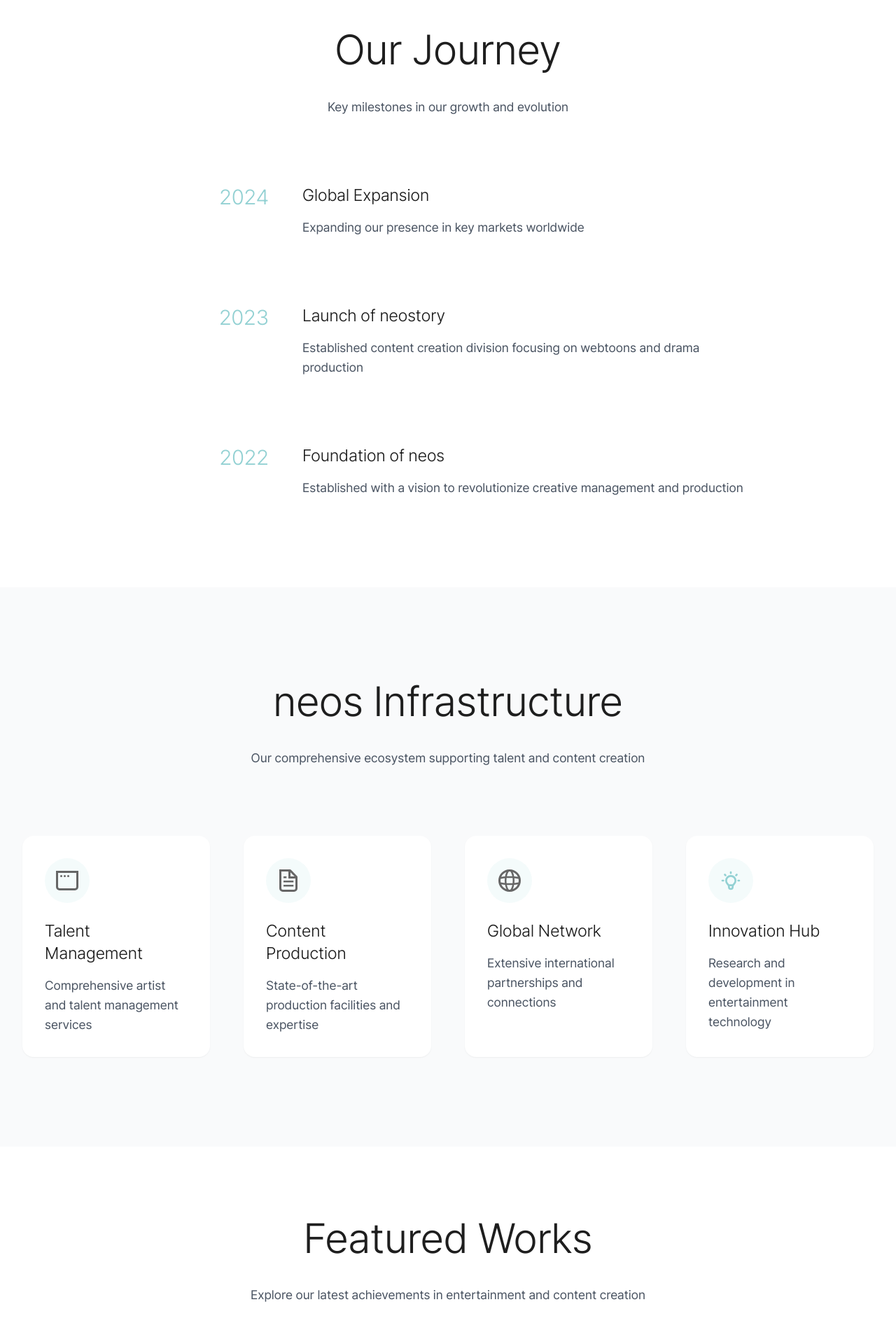
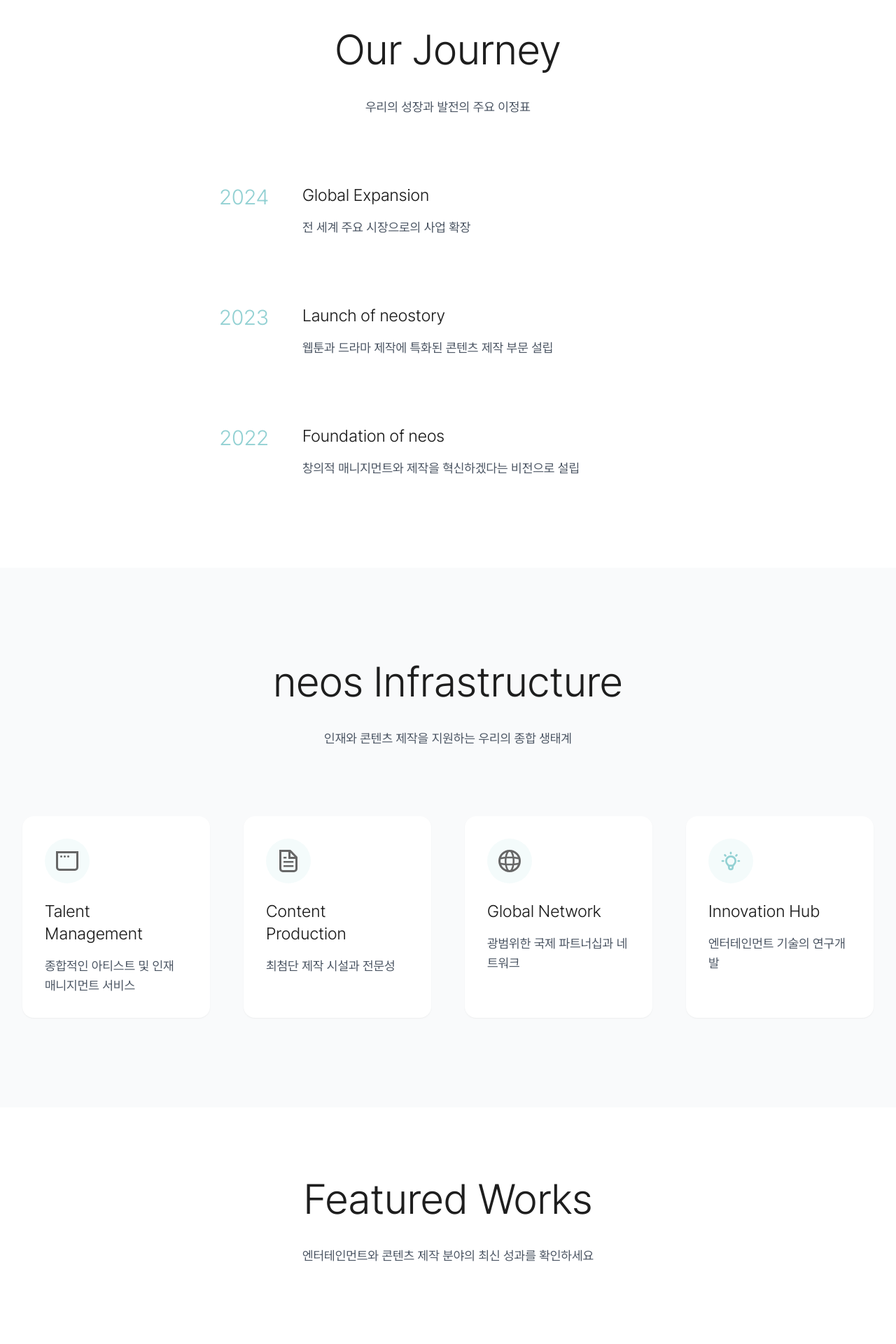
Before and after one commit to neoskorea/neos-homepage, a Next.js app: page / in a window 1280 px wide. Shown: the part 2520-4440 px from the top of the page at 70% size. Built offline with nearby package versions, Linux system fonts and the light colour scheme.

Commit message:
feat: 내용/설명 등은 한글 변경 (일부 임시)

```diff
--- a/app/page.tsx
+++ b/app/page.tsx
@@ -171,7 +171,7 @@
         <div className="text-center mb-24">
           <h2 className="text-4xl md:text-6xl font-light text-text-primary mb-8">Our Journey</h2>
           <p className="text-lg text-text-secondary max-w-2xl mx-auto leading-relaxed">
-            Key milestones in our growth and evolution
+            우리의 성장과 발전의 주요 이정표
           </p>
         </div>
 
@@ -183,7 +183,7 @@
               </div>
               <div>
                 <h3 className="text-2xl font-light text-text-primary mb-4">Global Expansion</h3>
-                <p className="text-lg text-text-secondary">Expanding our presence in key markets worldwide</p>
+                <p className="text-lg text-text-secondary">전 세계 주요 시장으로의 사업 확장</p>
               </div>
             </div>
             <div className="flex gap-12 items-start">
@@ -192,7 +192,7 @@
               </div>
               <div>
                 <h3 className="text-2xl font-light text-text-primary mb-4">Launch of neostory</h3>
-                <p className="text-lg text-text-secondary">Established content creation division focusing on webtoons and drama production</p>
+                <p className="text-lg text-text-secondary">웹툰과 드라마 제작에 특화된 콘텐츠 제작 부문 설립</p>
               </div>
             </div>
             <div className="flex gap-12 items-start">
@@ -201,7 +201,7 @@
               </div>
               <div>
                 <h3 className="text-2xl font-light text-text-primary mb-4">Foundation of neos</h3>
-                <p className="text-lg text-text-secondary">Established with a vision to revolutionize creative management and production</p>
+                <p className="text-lg text-text-secondary">창의적 매니지먼트와 제작을 혁신하겠다는 비전으로 설립</p>
               </div>
             </div>
           </div>
@@ -213,7 +213,7 @@
         <div className="text-center mb-24">
           <h2 className="text-4xl md:text-6xl font-light text-text-primary mb-8">neos Infrastructure</h2>
           <p className="text-lg text-text-secondary max-w-2xl mx-auto leading-relaxed">
-            Our comprehensive ecosystem supporting talent and content creation
+            인재와 콘텐츠 제작을 지원하는 우리의 종합 생태계
           </p>
         </div>
 
@@ -223,7 +223,7 @@
               <Image src="/window.svg" alt="Management" width={32} height={32} />
             </div>
             <h3 className="text-2xl font-light text-text-primary mb-4">Talent Management</h3>
-            <p className="text-lg text-text-secondary">Comprehensive artist and talent management services</p>
+            <p className="text-lg text-text-secondary">종합적인 아티스트 및 인재 매니지먼트 서비스</p>
           </div>
 
           <div className="p-8 bg-white rounded-2xl shadow-sm hover:shadow-md transition-shadow">
@@ -231,7 +231,7 @@
               <Image src="/file.svg" alt="Production" width={32} height={32} />
             </div>
             <h3 className="text-2xl font-light text-text-primary mb-4">Content Production</h3>
-            <p className="text-lg text-text-secondary">State-of-the-art production facilities and expertise</p>
+            <p className="text-lg text-text-secondary">최첨단 제작 시설과 전문성</p>
           </div>
 
           <div className="p-8 bg-white rounded-2xl shadow-sm hover:shadow-md transition-shadow">
@@ -239,7 +239,7 @@
               <Image src="/globe.svg" alt="Global Network" width={32} height={32} />
             </div>
             <h3 className="text-2xl font-light text-text-primary mb-4">Global Network</h3>
-            <p className="text-lg text-text-secondary">Extensive international partnerships and connections</p>
+            <p className="text-lg text-text-secondary">광범위한 국제 파트너십과 네트워크</p>
           </div>
 
           <div className="p-8 bg-white rounded-2xl shadow-sm hover:shadow-md transition-shadow">
@@ -249,7 +249,7 @@
               </svg>
             </div>
             <h3 className="text-2xl font-light text-text-primary mb-4">Innovation Hub</h3>
-            <p className="text-lg text-text-secondary">Research and development in entertainment technology</p>
+            <p className="text-lg text-text-secondary">엔터테인먼트 기술의 연구개발</p>
           </div>
         </div>
       </Section>
@@ -259,7 +259,7 @@
         <div className="text-center mb-16">
           <h2 className="text-4xl md:text-6xl font-light text-text-primary mb-8">Featured Works</h2>
           <p className="text-lg text-text-secondary max-w-2xl mx-auto leading-relaxed">
-            Explore our latest achievements in entertainment and content creation
+            엔터테인먼트와 콘텐츠 제작 분야의 최신 성과를 확인하세요
           </p>
         </div>
 
@@ -274,7 +274,7 @@
             <div className="absolute inset-0 bg-gradient-to-t from-black/60 to-transparent opacity-0 group-hover:opacity-100 transition-opacity duration-500" />
             <div className="absolute bottom-0 left-0 right-0 p-8 text-white translate-y-4 opacity-0 group-hover:translate-y-0 group-hover:opacity-100 transition-all duration-500">
               <h3 className="text-2xl font-light mb-3">Global Entertainment</h3>
-              <p className="text-gray-200">International content production and distribution</p>
+              <p className="text-gray-200">국제 콘텐츠 제작 및 유통</p>
             </div>
           </div>
 
@@ -288,7 +288,7 @@
             <div className="absolute inset-0 bg-gradient-to-t from-black/60 to-transparent opacity-0 group-hover:opacity-100 transition-opacity duration-500" />
             <div className="absolute bottom-0 left-0 right-0 p-8 text-white translate-y-4 opacity-0 group-hover:translate-y-0 group-hover:opacity-100 transition-all duration-500">
               <h3 className="text-2xl font-light mb-3">Talent Development</h3>
-              <p className="text-gray-200">Nurturing the next generation of stars</p>
+              <p className="text-gray-200">차세대 스타 육성</p>
             </div>
           </div>
 
@@ -302,14 +302,14 @@
             <div className="absolute inset-0 bg-gradient-to-t from-black/60 to-transparent opacity-0 group-hover:opacity-100 transition-opacity duration-500" />
             <div className="absolute bottom-0 left-0 right-0 p-8 text-white translate-y-4 opacity-0 group-hover:translate-y-0 group-hover:opacity-100 transition-all duration-500">
               <h3 className="text-2xl font-light mb-3">Creative Production</h3>
-              <p className="text-gray-200">Innovative content creation and storytelling</p>
+              <p className="text-gray-200">혁신적인 콘텐츠 제작과 스토리텔링</p>
             </div>
           </div>
         </div>
 
         <div className="text-center mt-16">
           <Button href="/portfolio" variant="outline" size="lg" className="min-w-[200px]">
-            View All Projects
+            모든 프로젝트 보기
           </Button>
         </div>
       </Section>
@@ -319,7 +319,7 @@
         <div className="text-center mb-24">
           <h2 className="text-4xl md:text-6xl font-light text-text-primary mb-8">Our Partners</h2>
           <p className="text-lg text-text-secondary max-w-2xl mx-auto leading-relaxed">
-            Collaborating with industry leaders to create exceptional value
+            업계 리더들과 협력하여 탁월한 가치를 창출합니다
           </p>
         </div>
 
```
